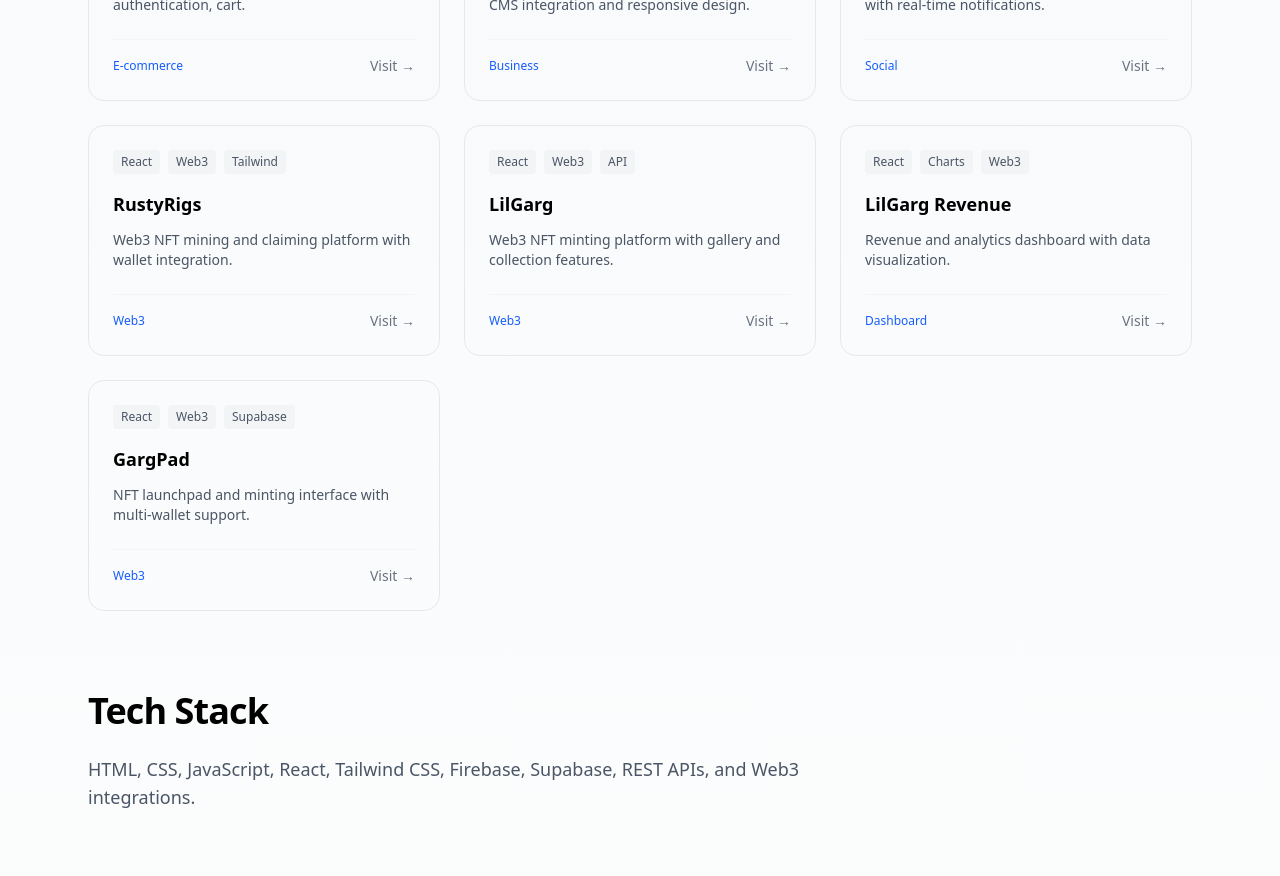
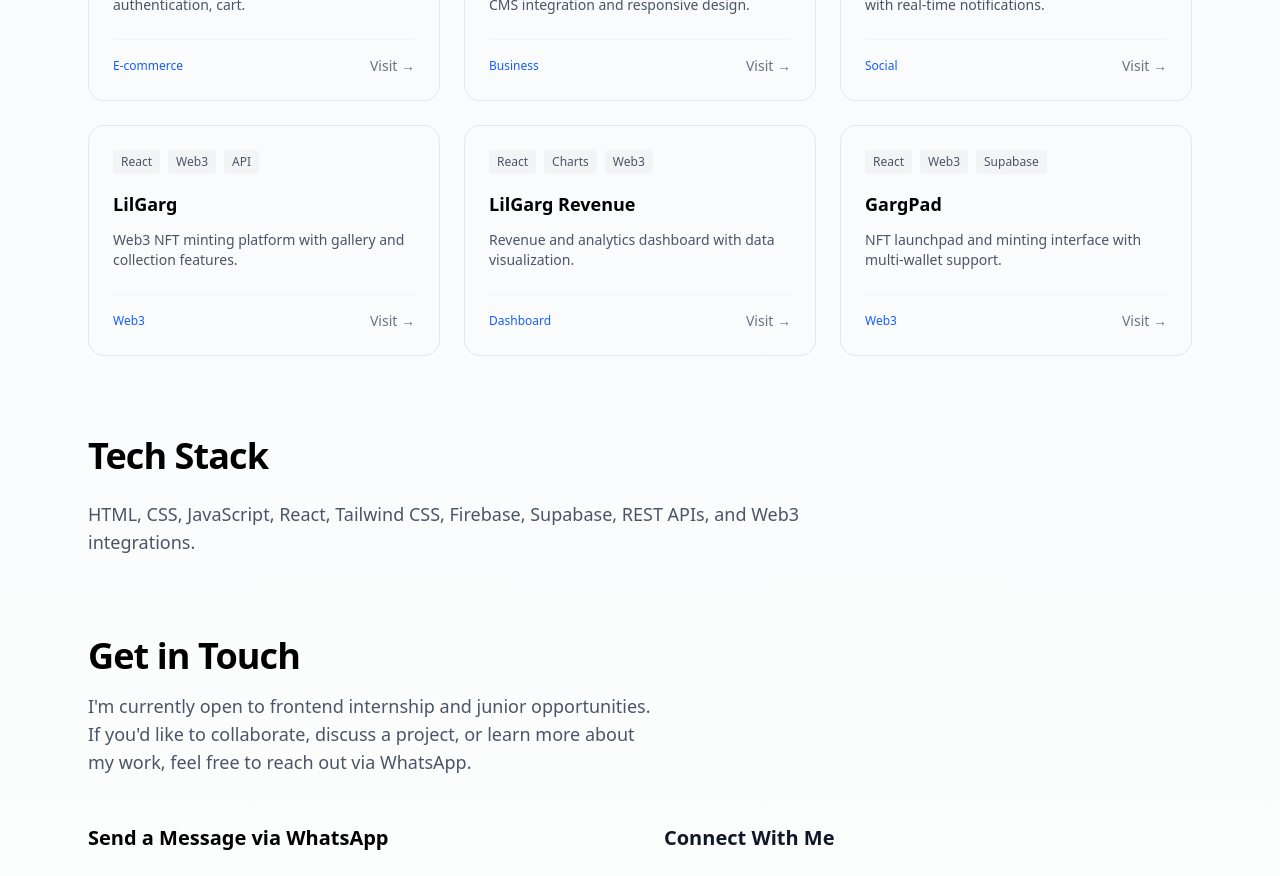
Before and after one commit to olalekan202-4/portfolio, a React (Vite) app in the folder portfolio/: page / in a window 1280 px wide. Shown: the part 1860-2736 px from the top of the page. Built offline with nearby package versions, Linux system fonts and the light colour scheme.

Commit message:
Comments out inactive Web3 project entry
Temporarily removes a Web3-related project from the displayed list
while retaining its details in the code for possible future use.
Helps keep the project showcase current without losing historical
information.

```diff
--- a/portfolio/src/components/Projects.jsx
+++ b/portfolio/src/components/Projects.jsx
@@ -22,13 +22,13 @@ const projects = [
     category: "Social",
     tech: ["React", "Firebase", "Tailwind"]
   },
-  {
-    name: "RustyRigs",
-    description: "Web3 NFT mining and claiming platform with wallet integration.",
-    link: "https://rustyrigs.club",
-    category: "Web3",
-    tech: ["React", "Web3", "Tailwind"]
-  },
+  // {
+  //   name: "RustyRigs",
+  //   description: "Web3 NFT mining and claiming platform with wallet integration.",
+  //   link: "https://rustyrigs.club",
+  //   category: "Web3",
+  //   tech: ["React", "Web3", "Tailwind"]
+  // },
   {
     name: "LilGarg",
     description: "Web3 NFT minting platform with gallery and collection features.",
```
